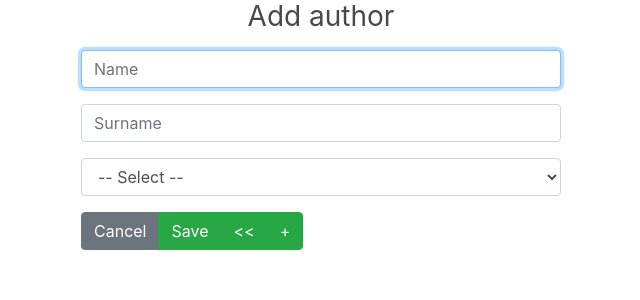
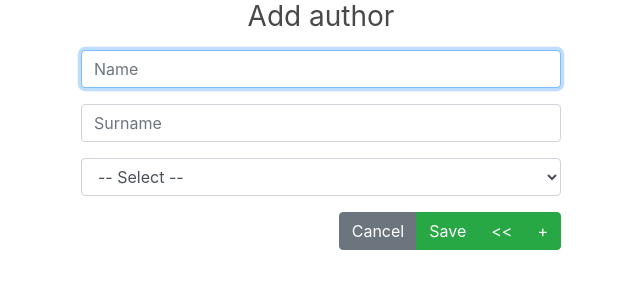
Before and after one commit to szczepanb/library, a Symfony app: template templates/author/add_edit.html.twig in a window 1280 px wide. Shown: the part 106-406 px from the top of the page, without its empty margins (319-959 px from the left). Run offline with Twig, Linux system fonts and the light colour scheme; the template is opened without the code that fills it, so the values that code supplies are empty; style sheets or scripts are compiled from the project's sources; some libraries are stand-ins or nearby versions.

Commit message:
Procfile

```diff
--- a/templates/author/add_edit.html.twig
+++ b/templates/author/add_edit.html.twig
@@ -48,11 +48,13 @@
             </div>
             {% endif %}
         {% endif %}
-        <div class="btn-group">
-            <a class="btn btn-secondary" href="{{ path('author') }}">Cancel</a>
-            <button class="btn btn-success" type="submit" name="action" value="save_edit" data-toggle="tooltip" data-placement="top" title="Save and edit">Save</button>
-            <button class="btn btn-success" type="submit" name="action" value="save_return" data-toggle="tooltip" data-placement="top" title="Save and return to list"><<</button>
-            <button class="btn btn-success" type="submit" name="action" value="save_add" data-toggle="tooltip" data-placement="top" title="Save and Add">+</button>
+        <div class="form-group text-right">
+            <div class="btn-group">
+                <a class="btn btn-secondary" href="{{ path('author') }}">Cancel</a>
+                <button class="btn btn-success" type="submit" name="action" value="save_edit" data-toggle="tooltip" data-placement="top" title="Save and edit">Save</button>
+                <button class="btn btn-success" type="submit" name="action" value="save_return" data-toggle="tooltip" data-placement="top" title="Save and return to list"><<</button>
+                <button class="btn btn-success" type="submit" name="action" value="save_add" data-toggle="tooltip" data-placement="top" title="Save and Add">+</button>
+            </div>
         </div>
     </form>
 </section>
```
